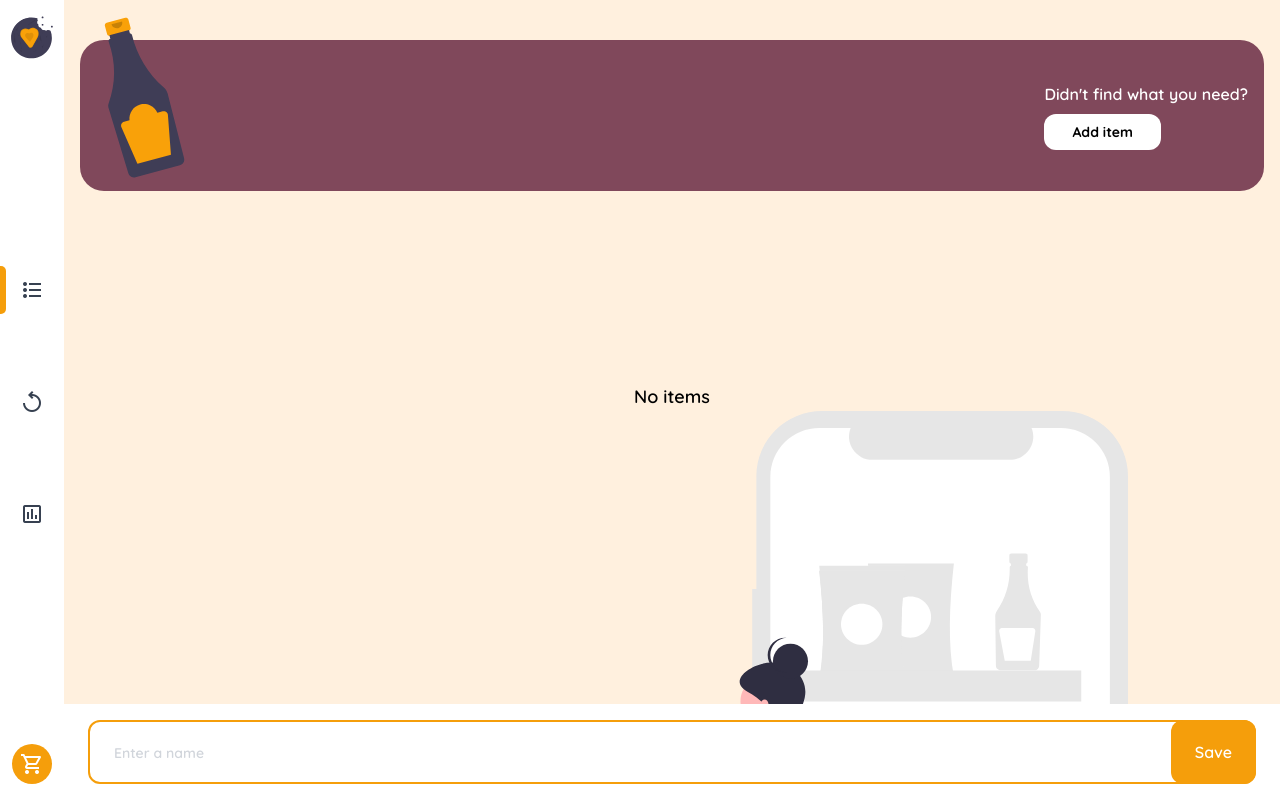
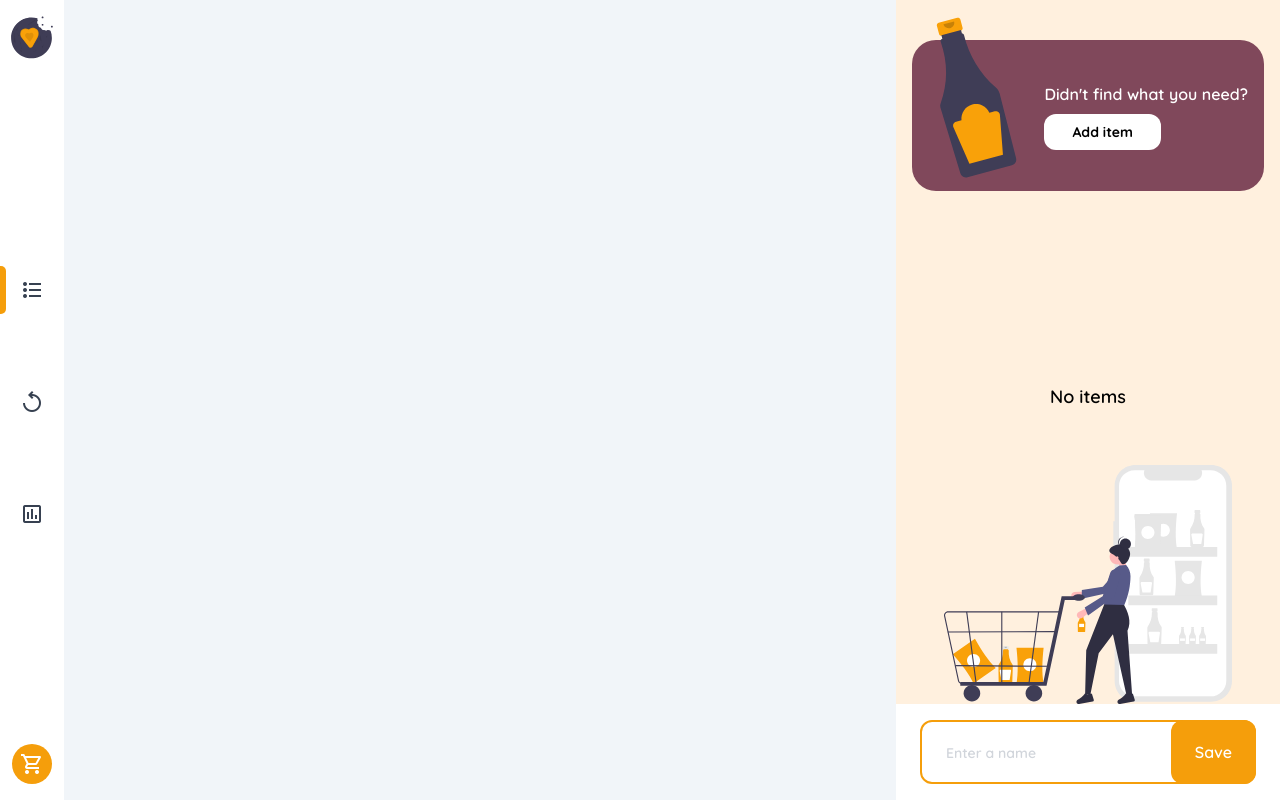
Before and after one commit to sarrietav-dev/shoppingify, an Angular app in the folder Client/: page / in a window 1280 px wide. Built offline with nearby package versions, Linux system fonts and the light colour scheme.

Commit message:
🐛 Fix form width not being full

```diff
--- a/Client/src/app/modules/shopping-cart/components/create-item-form/create-item-form.component.html
+++ b/Client/src/app/modules/shopping-cart/components/create-item-form/create-item-form.component.html
@@ -1,7 +1,7 @@
 <form
   [formGroup]="createItemForm"
   (ngSubmit)="onSubmit()"
-  class="flex h-full flex-col px-5 pb-10"
+  class="flex h-full flex-col px-5 pb-10 w-full"
 >
   <h1 class="my-5 text-xl font-semibold text-somewhat-black">Add a new item</h1>
   <div class="space-y-6">
--- a/Client/src/app/modules/shopping-cart/layout/layout-with-save/layout-with-save.component.ts
+++ b/Client/src/app/modules/shopping-cart/layout/layout-with-save/layout-with-save.component.ts
@@ -9,7 +9,7 @@ import { Component, EventEmitter, Input, Output } from '@angular/core';
           (click)="toggleCreateItemForm()"
         ></app-create-item-banner>
       </div>
-      <div class="overflow-hidden grow">
+      <div class="grow overflow-hidden">
         <ng-content></ng-content>
       </div>
       <div class="w-full flex-shrink-0 basis-24 bg-white px-6 py-4">
--- a/Client/src/app/modules/shopping-cart/pages/shopping-cart/shopping-cart.component.css
+++ b/Client/src/app/modules/shopping-cart/pages/shopping-cart/shopping-cart.component.css
@@ -0,0 +1,3 @@
+:host {
+  @apply flex justify-end h-full
+}
--- a/Client/src/app/modules/shopping-cart/pages/shopping-cart/shopping-cart.component.html
+++ b/Client/src/app/modules/shopping-cart/pages/shopping-cart/shopping-cart.component.html
@@ -1,4 +1,4 @@
-<ng-container [ngSwitch]="state">
+<div class="max-w-sm min-w-[300px] w-full" [ngSwitch]="state">
   <ng-container *ngSwitchCase="'empty'">
     <app-layout-with-save (createClick)="changeState($event)">
       <app-empty-list></app-empty-list>
@@ -17,4 +17,4 @@
   <ng-container *ngSwitchDefault>
     <ng-template #createForm> </ng-template>
   </ng-container>
-</ng-container>
+</div>
```
